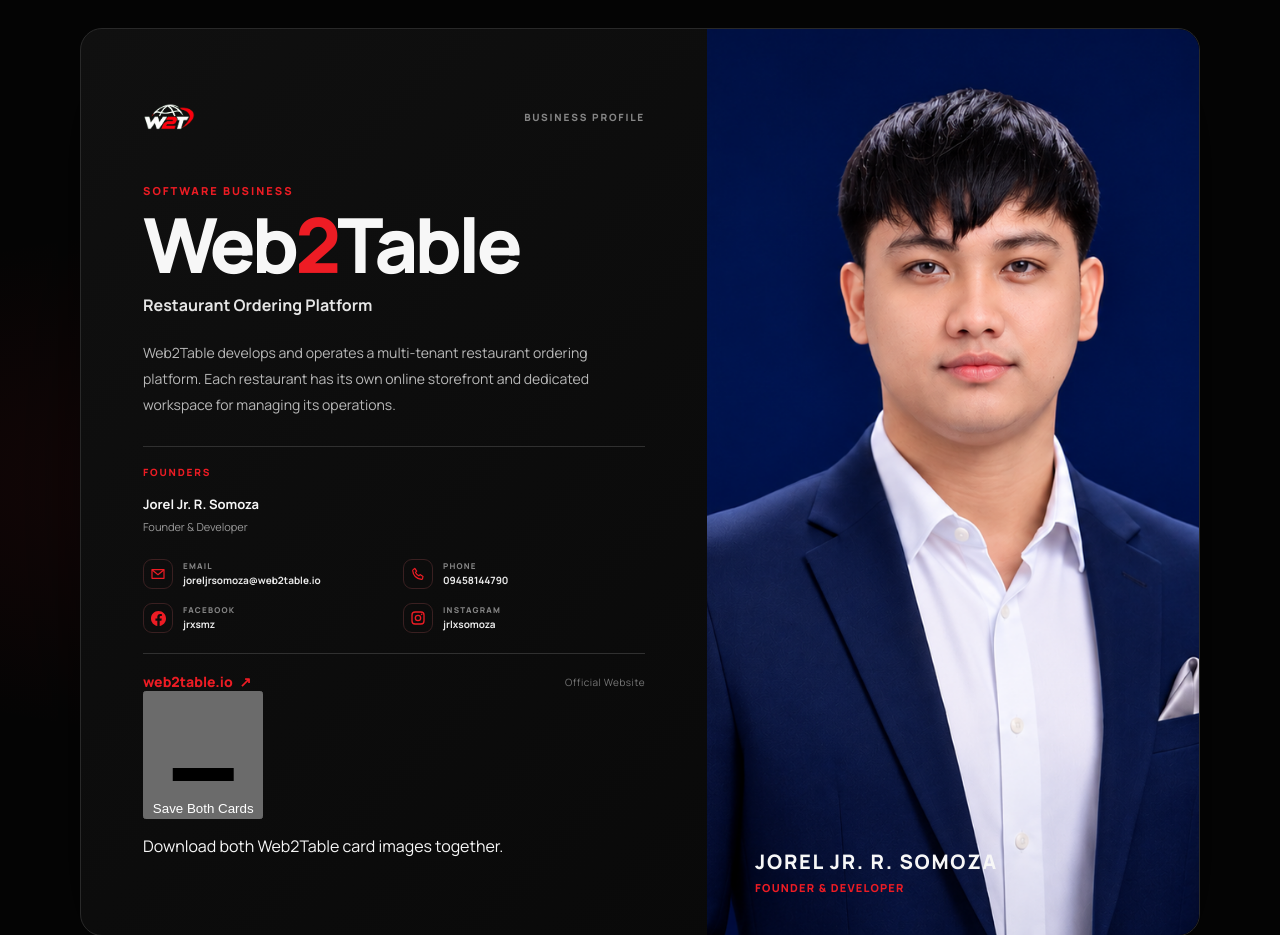
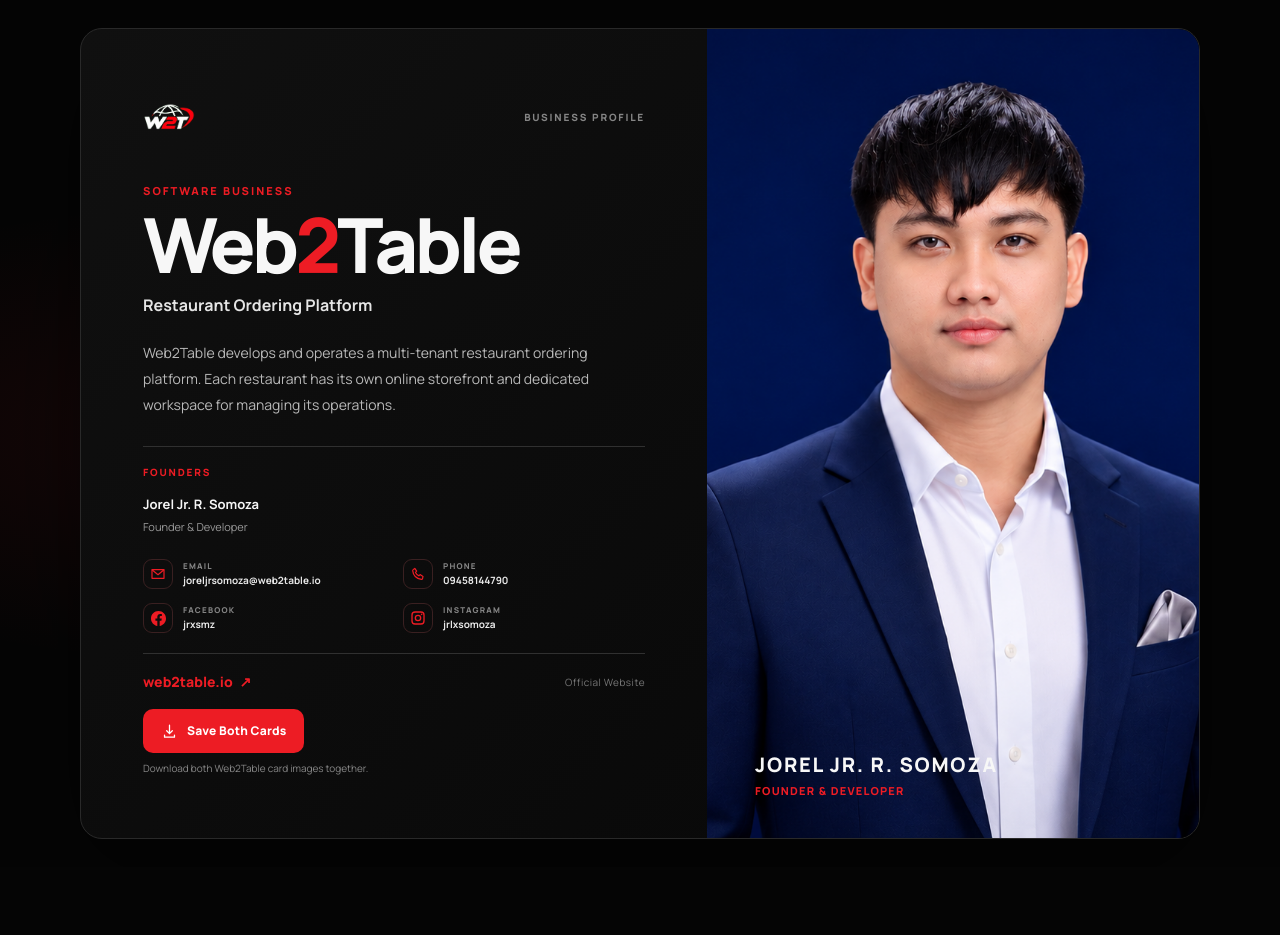
Before and after one commit to web2table/joreljrsomoza, a plain HTML site: page index.html in a window 1280 px wide. Shown: the top 935 px of the page. After the commit the page ends 867 px from the top, so only its background shows below. Drawn offline with Linux system fonts and the light colour scheme.

Commit message:
Style Save Both Cards action

```diff
--- a/styles.css
+++ b/styles.css
@@ -174,3 +174,13 @@ body{padding:8px}
 @media(max-width:700px) and (orientation:landscape){
   body{padding-top:6px;padding-bottom:6px}
 }
+
+/* Save both existing card artwork images in one mobile-friendly download */
+.save-cards{margin-top:18px;display:flex;flex-direction:column;align-items:flex-start;gap:8px}
+.save-cards-button{appearance:none;border:0;border-radius:10px;background:var(--red);color:#fff;display:inline-flex;align-items:center;justify-content:center;gap:9px;min-height:44px;padding:0 18px;font:800 12px/1 Manrope,Arial,sans-serif;letter-spacing:.2px;cursor:pointer;transition:opacity .18s ease,transform .18s ease}
+.save-cards-button:hover{opacity:.9;transform:translateY(-1px)}
+.save-cards-button:focus-visible{outline:2px solid #fff;outline-offset:3px}
+.save-cards-button:disabled{opacity:.65;cursor:wait;transform:none}
+.save-cards-button svg{width:17px;height:17px;fill:none;stroke:currentColor;stroke-width:1.8;stroke-linecap:round;stroke-linejoin:round}
+.save-cards-status{margin:0;color:#888;font-size:10px;line-height:1.5}
+@media(max-width:700px){.save-cards{margin-top:12px;gap:6px}.save-cards-button{min-height:38px;padding:0 12px;font-size:10px}.save-cards-status{font-size:8px}}
```
